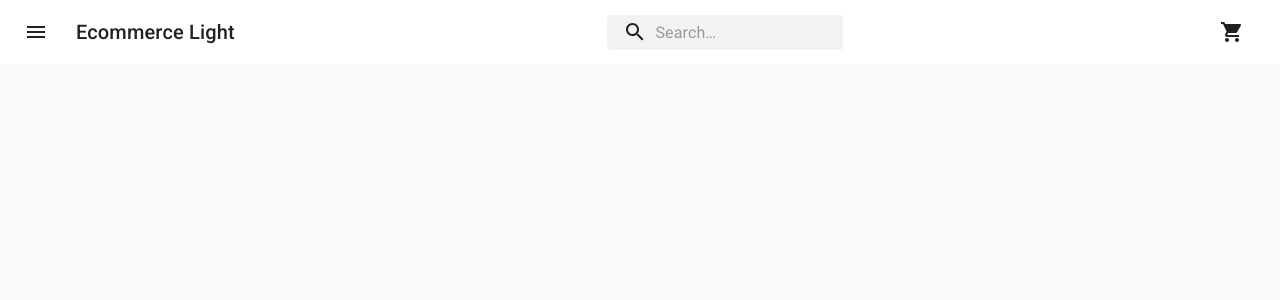
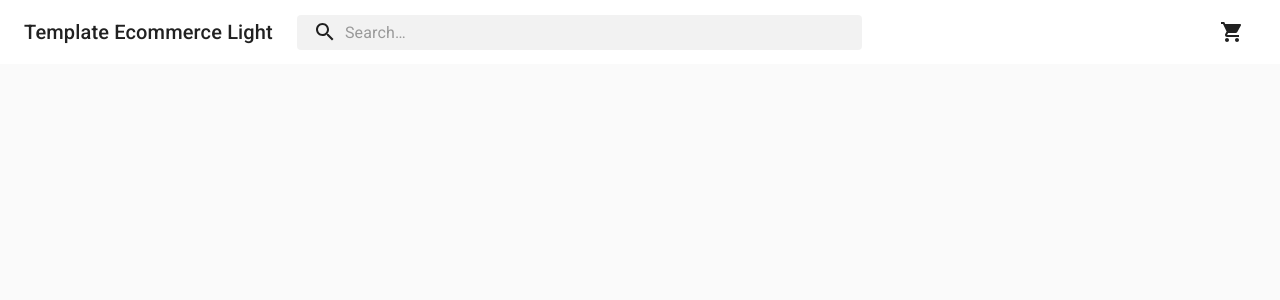
Before and after one commit to senixcode/lightweight-ecommerce-template, a React (Create React App) app: page / in a window 1280 px wide. Shown: the top 300 px of the page. Built offline with nearby package versions, Linux system fonts and the light colour scheme.

Commit message:
change search position

```diff
--- a/src/components/organisms/Navbar.jsx
+++ b/src/components/organisms/Navbar.jsx
@@ -8,7 +8,7 @@ import InputBase from "@material-ui/core/InputBase";
 import Badge from "@material-ui/core/Badge";
 import MenuItem from "@material-ui/core/MenuItem";
 import Menu from "@material-ui/core/Menu";
-import MenuIcon from "@material-ui/icons/Menu";
+// import MenuIcon from "@material-ui/icons/Menu";
 import SearchIcon from "@material-ui/icons/Search";
 // import AccountCircle from "@material-ui/icons/AccountCircle";
 import MoreIcon from "@material-ui/icons/MoreVert";
@@ -28,6 +28,7 @@ const useStyles = makeStyles((theme) => ({
     },
   },
   search: {
+    flexGrow: 1,
     position: "relative",
     borderRadius: theme.shape.borderRadius,
     backgroundColor: fade(theme.palette.common.black, 0.05),
@@ -78,7 +79,7 @@ const useStyles = makeStyles((theme) => ({
   },
 }));
 
-export const Navbar = () => {
+export const Navbar = ({ search }) => {
   const classes = useStyles();
   const [anchorEl, setAnchorEl] = React.useState(null);
   const [mobileMoreAnchorEl, setMobileMoreAnchorEl] = React.useState(null);
@@ -155,18 +156,18 @@ export const Navbar = () => {
     <div className={classes.grow}>
       <AppBar position="static" color="inherit" elevation={0}>
         <Toolbar>
-          <IconButton
+          {/* <IconButton
             edge="start"
             className={classes.menuButton}
             color="inherit"
             aria-label="open drawer"
           >
             <MenuIcon />
-          </IconButton>
+          </IconButton> */}
           <Typography className={classes.title} variant="h6" noWrap>
-            Ecommerce Light
+            Template Ecommerce Light
           </Typography>
-          <div className={classes.grow} />
+          {/* <div className={classes.grow} /> */}
           <div className={classes.search}>
             <div className={classes.searchIcon}>
               <SearchIcon />
@@ -177,6 +178,8 @@ export const Navbar = () => {
                 root: classes.inputRoot,
                 input: classes.inputInput,
               }}
+              value={search}
+              readOnly
               inputProps={{ "aria-label": "search" }}
             />
           </div>
```
